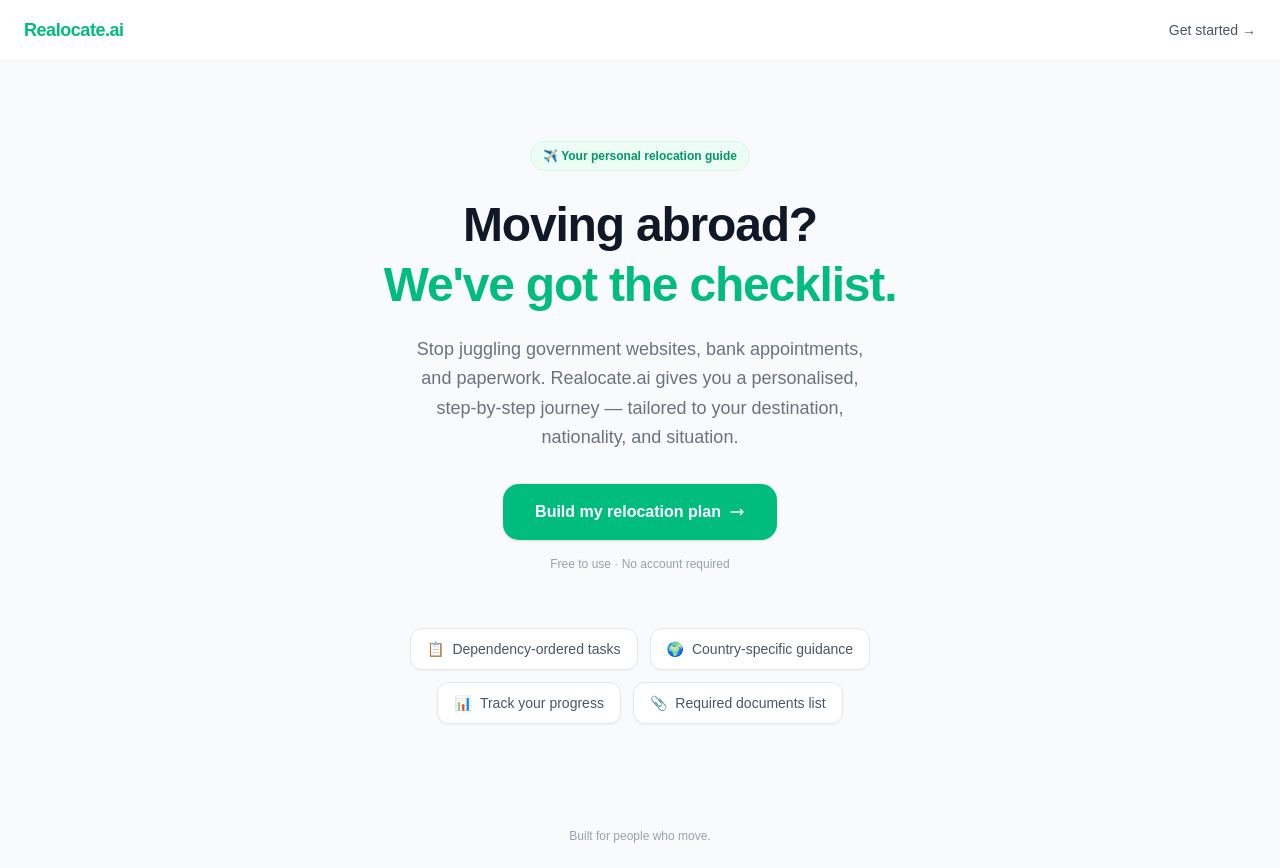
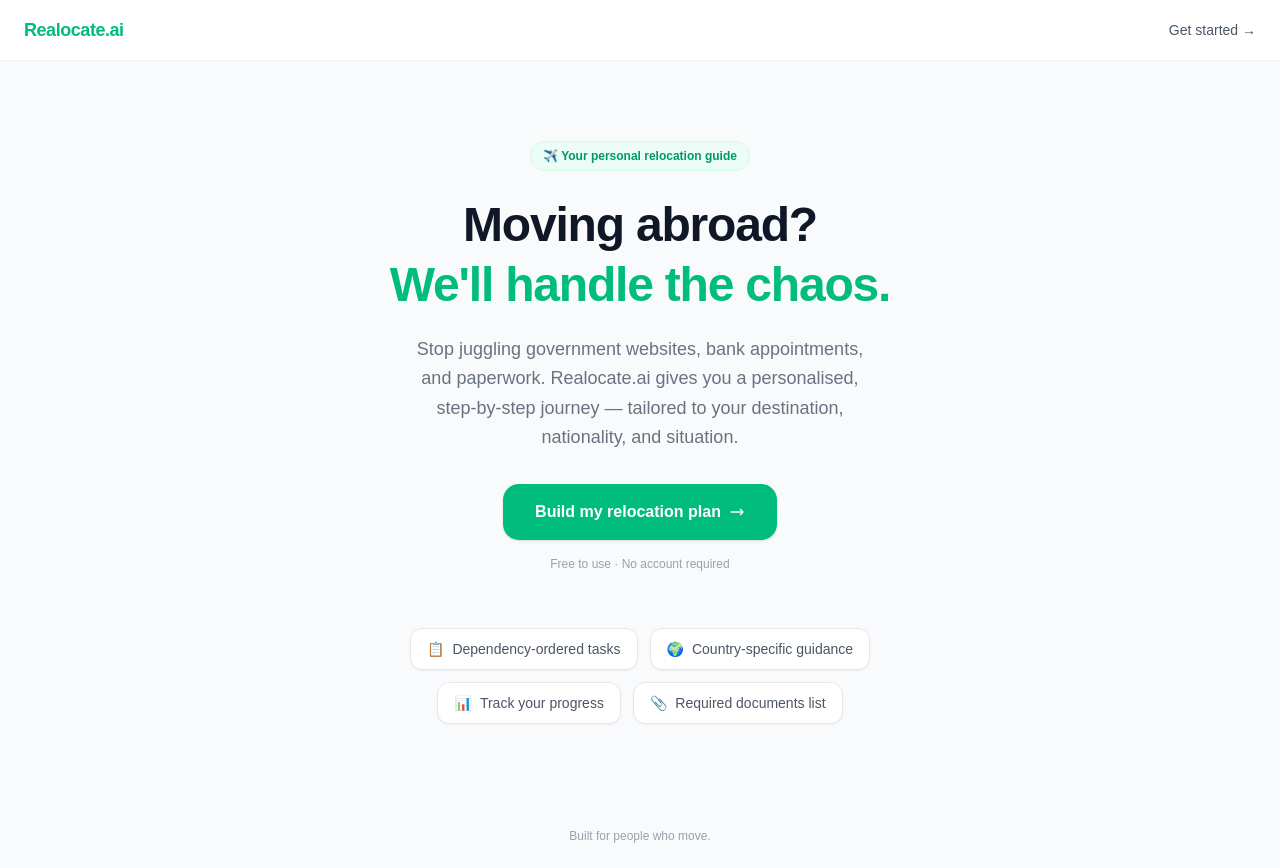
Before and after one commit to omeralphandary/relocate, a Next.js app: page / in a window 1280 px wide. Built offline with nearby package versions, Linux system fonts and the light colour scheme.

Commit message:
Update landing page headline

```diff
--- a/app/page.tsx
+++ b/app/page.tsx
@@ -22,7 +22,7 @@
 
         <h1 className="text-3xl sm:text-5xl font-bold text-gray-900 leading-tight tracking-tight">
           Moving abroad?<br />
-          <span className="text-emerald-500">We've got the checklist.</span>
+          <span className="text-emerald-500">We'll handle the chaos.</span>
         </h1>
 
         <p className="mt-5 text-base sm:text-lg text-gray-500 max-w-md leading-relaxed">
```
